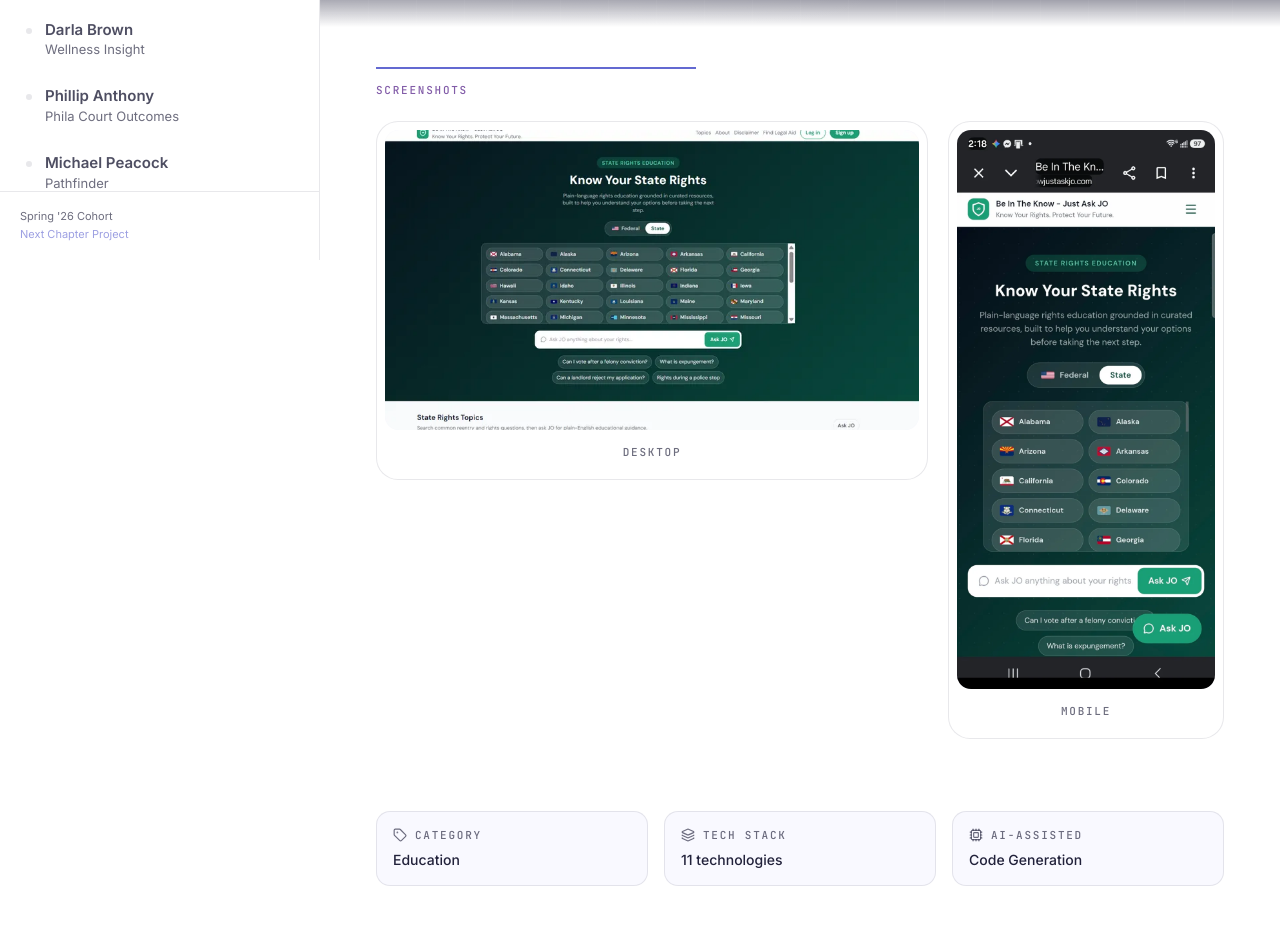
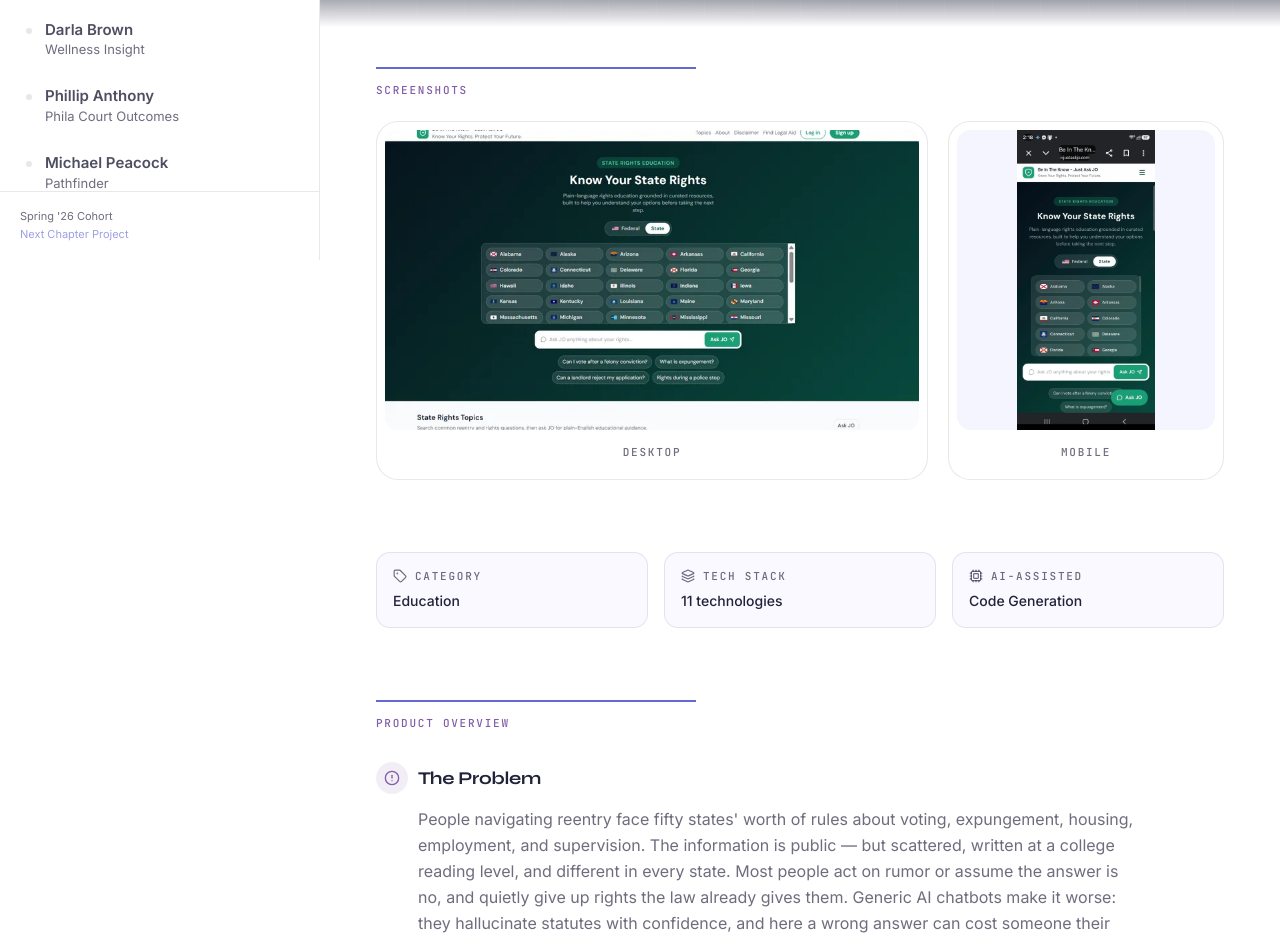
Before and after one commit to ShawnC-LaunchCode/NC-DemoDay-BuilderShowcaseWebsite, a Next.js app in the folder demo-day-app/: page /builders/joanne-liszewski in a window 1280 px wide. Shown: the part 540-1476 px from the top of the page. Built offline with nearby package versions, Linux system fonts and the light colour scheme; no server answers.

Commit message:
fix: match mobile screenshot height to desktop on side-by-side layout

```diff
--- a/demo-day-app/src/components/ScreenshotGallery.tsx
+++ b/demo-day-app/src/components/ScreenshotGallery.tsx
@@ -12,9 +12,9 @@ export default function ScreenshotGallery({ presenter }: ScreenshotGalleryProps)
     <section className="px-6 sm:px-10 lg:px-14 py-10" aria-label="Product screenshots">
       <div className="kicker mb-6">Screenshots</div>
 
-      <div className="grid grid-cols-1 md:grid-cols-[2fr_1fr] gap-5 items-start">
+      <div className="grid grid-cols-1 md:grid-cols-[2fr_1fr] gap-5 md:items-stretch">
         {/* Desktop screenshot */}
-        <div className="card p-2 overflow-hidden">
+        <div className="card p-2 overflow-hidden flex flex-col">
           <div className="relative aspect-video rounded-[calc(var(--radius-lg)-8px)] overflow-hidden bg-cream flex items-center justify-center">
             {screenshots.desktop ? (
               <Image
@@ -35,8 +35,8 @@ export default function ScreenshotGallery({ presenter }: ScreenshotGalleryProps)
         </div>
 
         {/* Mobile screenshot */}
-        <div className="card p-2 overflow-hidden">
-          <div className="relative aspect-[9/19.5] rounded-[calc(var(--radius-lg)-8px)] overflow-hidden bg-cream mx-auto w-full max-w-[250px] md:max-w-none flex items-center justify-center">
+        <div className="card p-2 overflow-hidden flex flex-col">
+          <div className="relative aspect-[9/19.5] md:aspect-auto md:flex-1 md:min-h-0 rounded-[calc(var(--radius-lg)-8px)] overflow-hidden bg-cream mx-auto w-full max-w-[250px] md:max-w-none flex items-center justify-center">
             {screenshots.mobile ? (
               <Image
                 src={screenshots.mobile}
--- a/demo-day-app/src/data/presenters.json
+++ b/demo-day-app/src/data/presenters.json
@@ -95,7 +95,10 @@
         "Coding",
         "refactoring",
         "documenting",
-        "debugging"
+        "debugging",
+        "Testing",
+        "Learning Concepts",
+        "Planning"
       ],
       "liveUrl": "https://narley.vercel.app/",
       "repositoryUrl": "https://github.com/jdbostonbu-ops/Narley",
```
